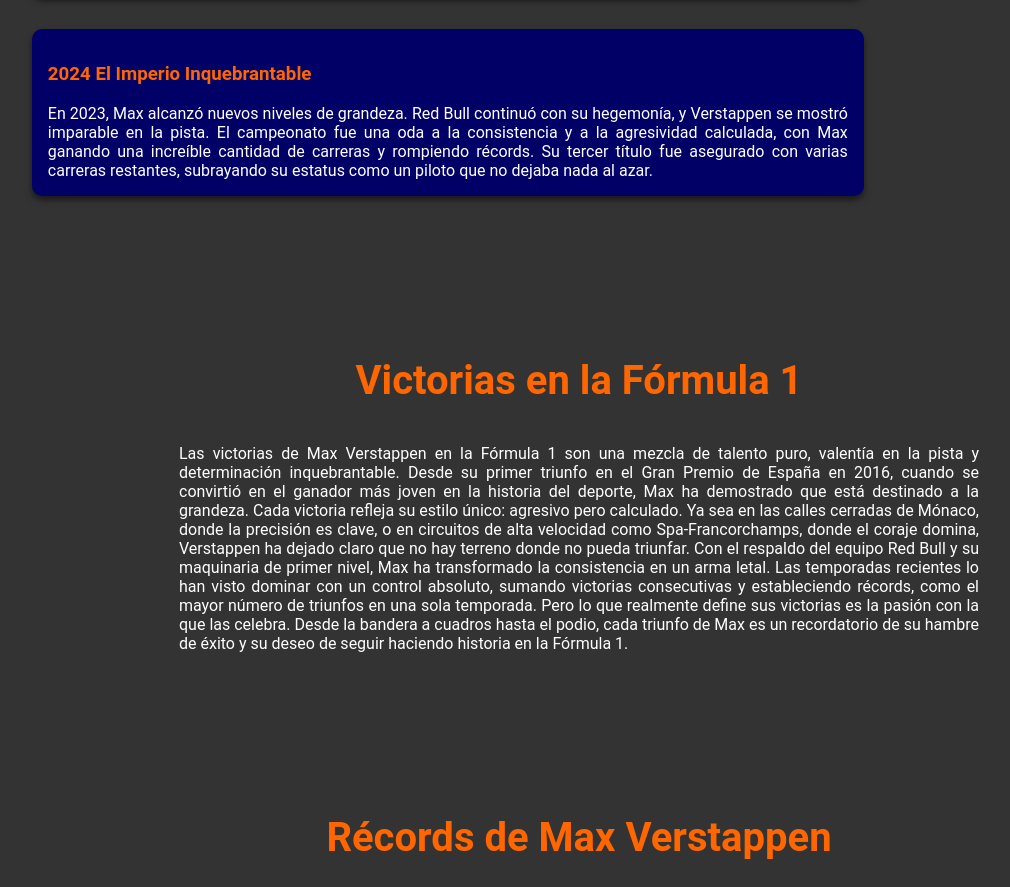
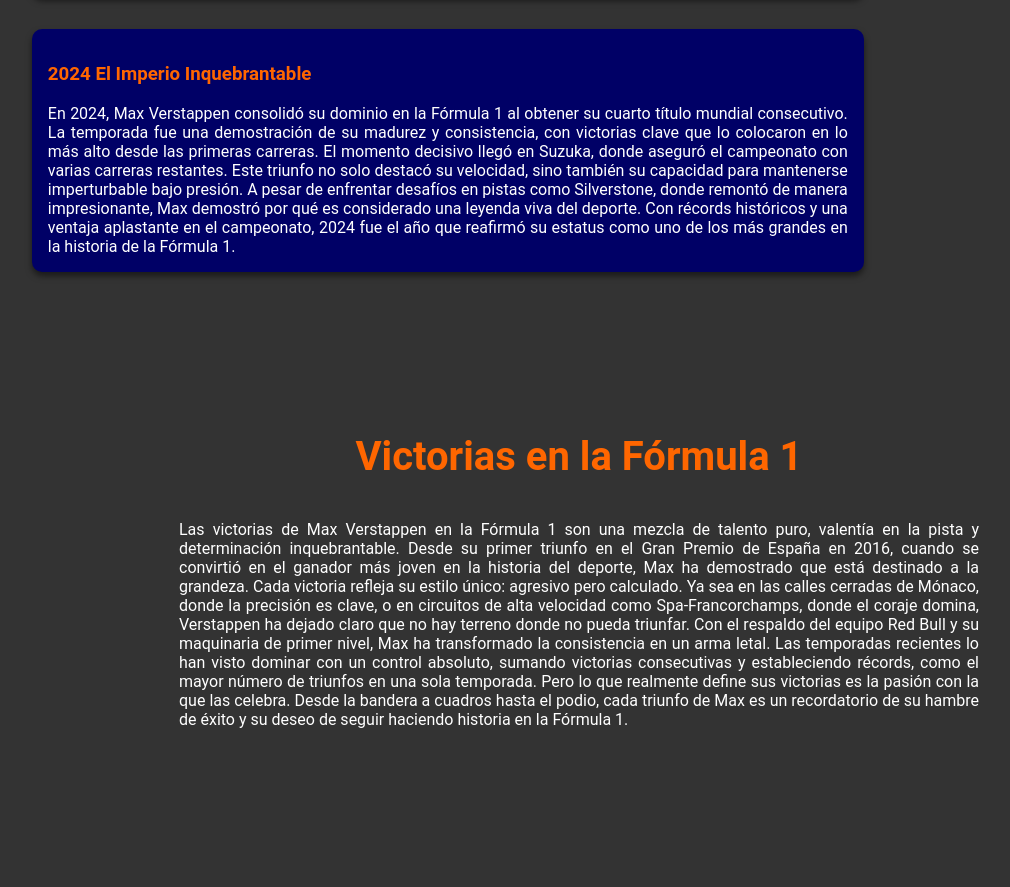
Before and after one commit to vargasw3gu/verstappen, a plain HTML site: page index.html in a window 1280 px wide. Shown: the part 1662-2549 px from the top of the page, without its empty margins (61-1071 px from the left). Drawn offline with Linux system fonts and the light colour scheme.

Commit message:
Add files via upload

```diff
--- a/index.html
+++ b/index.html
@@ -263,10 +263,14 @@
             </div>
             <div class="card">
                 <h3>2024 El Imperio Inquebrantable</h3>
-                <p>En 2023, Max alcanzó nuevos niveles de grandeza. Red Bull continuó con su hegemonía, y Verstappen
-                    se mostró imparable en la pista. El campeonato fue una oda a la consistencia y a la agresividad
-                     calculada, con Max ganando una increíble cantidad de carreras y rompiendo récords. Su tercer título
-                      fue asegurado con varias carreras restantes, subrayando su estatus como un piloto que no dejaba nada al azar.</p>
+                <p>En 2024, Max Verstappen consolidó su dominio en la Fórmula 1 al obtener su cuarto título mundial consecutivo. La temporada
+                    fue una demostración de su madurez y consistencia, con victorias clave que lo colocaron en lo más alto desde las primeras carreras.
+
+                    El momento decisivo llegó en Suzuka, donde aseguró el campeonato con varias carreras restantes. Este triunfo no solo destacó
+                    su velocidad, sino también su capacidad para mantenerse imperturbable bajo presión. A pesar de enfrentar desafíos en pistas como
+                     Silverstone, donde remontó de manera impresionante, Max demostró por qué es considerado una leyenda viva del deporte.
+
+                    Con récords históricos y una ventaja aplastante en el campeonato, 2024 fue el año que reafirmó su estatus como uno de los más grandes en la historia de la Fórmula 1.</p>
             </div>
 
         </div>
```
